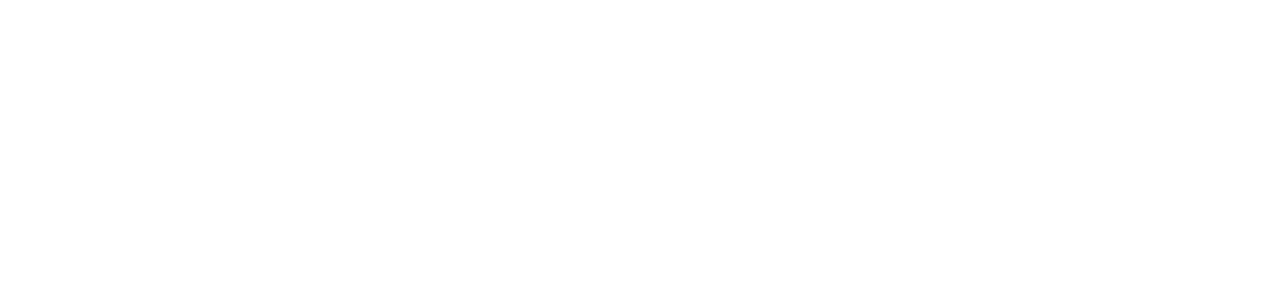
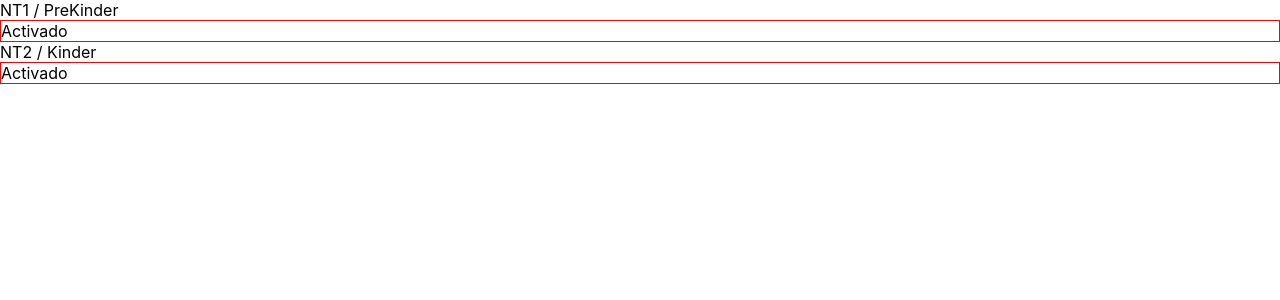
Before and after one commit to camunoz2/parvulapps, a Next.js app: page /configurar in a window 1280 px wide. Shown: the top 300 px of the page. Built offline with nearby package versions, Linux system fonts and the light colour scheme.

Commit message:
config fil

```diff
--- /dev/null
+++ b/components/ClassroomSelector.tsx
@@ -0,0 +1,40 @@
+import { useState } from 'react'
+import Togglable from './Togglable'
+
+const ClassroomSelector = () => {
+  const [activeClassrooms, setActiveClassrooms] = useState({
+    nt1: true,
+    nt2: true,
+  })
+
+  return (
+    <div>
+      <div>
+        <div>NT1 / PreKinder</div>
+        <Togglable
+          handleClick={() =>
+            setActiveClassrooms({
+              ...activeClassrooms,
+              nt1: !activeClassrooms.nt1,
+            })
+          }
+          active={activeClassrooms.nt1}
+        />
+      </div>
+      <div>
+        <div>NT2 / Kinder</div>
+        <Togglable
+          handleClick={() =>
+            setActiveClassrooms({
+              ...activeClassrooms,
+              nt2: !activeClassrooms.nt2,
+            })
+          }
+          active={activeClassrooms.nt2}
+        />
+      </div>
+    </div>
+  )
+}
+
+export default ClassroomSelector
--- /dev/null
+++ b/components/Togglable.tsx
@@ -0,0 +1,17 @@
+interface Props {
+  active: boolean
+  handleClick: () => void
+}
+
+const Togglable = ({active, handleClick}:Props) => {
+
+  const style = {
+   border: '1px solid red'
+  }
+
+  return(
+    <div style={style} onClick={handleClick}>{active ? 'Activado' : 'Desactivado'}</div>
+  )
+}
+
+export default Togglable
--- a/pages/configurar.tsx
+++ b/pages/configurar.tsx
@@ -1,8 +1,11 @@
+import ClassroomSelector from "../components/ClassroomSelector"
+
+
 const Configurar = () => {
 
   return (
     <div>
-
+      <ClassroomSelector />
     </div>
   )
 }
```
Also changed, not shown: aditional.d.ts (added).
